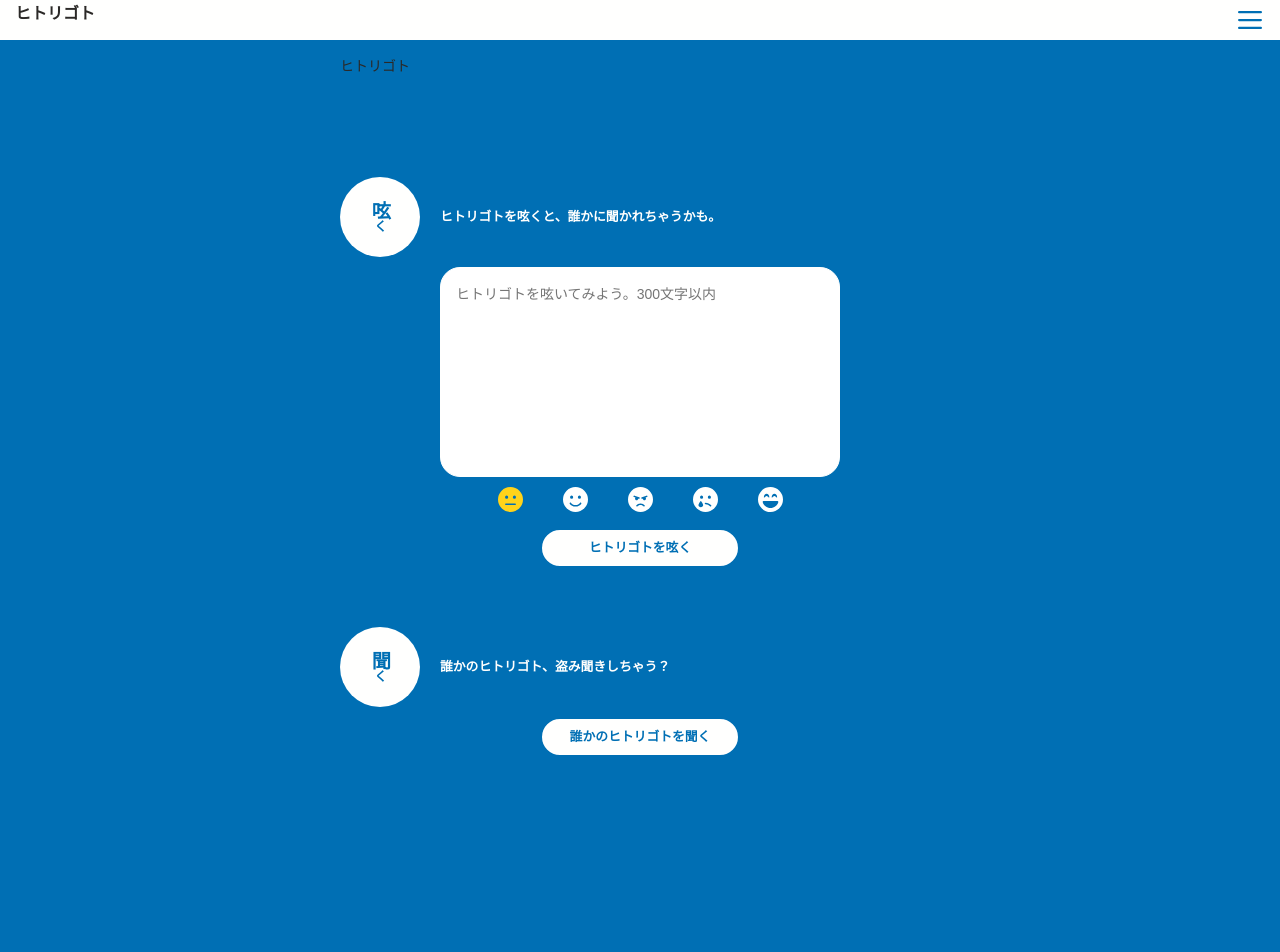
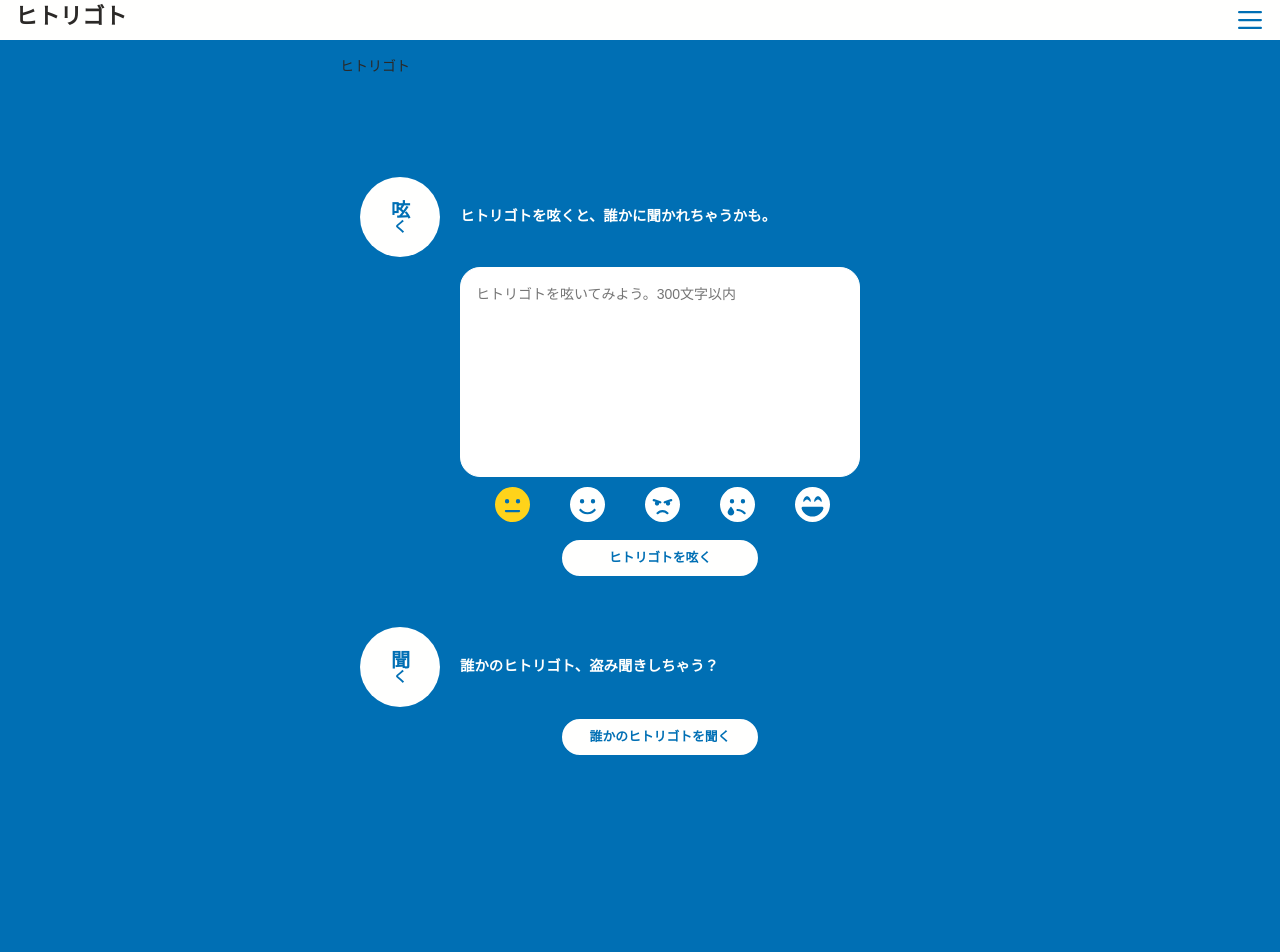
Before and after one commit to wasabi1018/hitorigoto, a Next.js app: page / in a window 1280 px wide. Shown: the top 952 px of the page. Built offline with nearby package versions, Linux system fonts and the light colour scheme.

Commit message:
レイアウト修正

```diff
--- a/src/components/hearing.tsx
+++ b/src/components/hearing.tsx
@@ -5,7 +5,7 @@ import SectionButton from './section-button';
 
 const Hearing = () => {
     return (
-        <div className='p-section u-mt-150'>
+        <div className='p-section--hearing u-mt-150'>
             <SectionTitle title='聞く'/>
             <SectionExplanation explanation='誰かのヒトリゴト、盗み聞きしちゃう？' />
             <SectionButton buttonName='誰かのヒトリゴトを聞く' />
--- a/src/components/section-button.tsx
+++ b/src/components/section-button.tsx
@@ -8,8 +8,8 @@ type SetctionButtonProps = {
 /** セクション ボタン */
 const SectionButton = ({ buttonName }: SetctionButtonProps) => {
     return (
-        <div>
-            <button className='c-button u-mt-10'>
+        <div className='c-button'>
+            <button className='u-mt-10'>
                 { buttonName }
             </button>
         </div>
--- a/src/components/section-emotions-select.tsx
+++ b/src/components/section-emotions-select.tsx
@@ -16,7 +16,7 @@ const SectionEmotionsSelect: React.FC = () => {
               checked={selectedEmotion === "meh"}
               onChange={() => setSelectedEmotion("meh")}
             />
-            <FaFaceMeh size={25} color={selectedEmotion === 'meh' ? '#ffd31a' : '#fffffe'} />
+            <FaFaceMeh size={35} color={selectedEmotion === 'meh' ? '#ffd31a' : '#fffffe'} />
           </label>
 
           <label key={"smile"}>
@@ -27,7 +27,7 @@ const SectionEmotionsSelect: React.FC = () => {
               checked={selectedEmotion === "smile"}
               onChange={() => setSelectedEmotion("smile")}
             />
-            <FaFaceSmile size={25} color={selectedEmotion === 'smile' ? '#ffd31a' : '#fffffe'} />
+            <FaFaceSmile size={35} color={selectedEmotion === 'smile' ? '#ffd31a' : '#fffffe'} />
           </label>
 
           <label key={"angry"}>
@@ -38,7 +38,7 @@ const SectionEmotionsSelect: React.FC = () => {
               checked={selectedEmotion === "angry"}
               onChange={() => setSelectedEmotion("angry")}
             />
-            <FaFaceAngry size={25} color={selectedEmotion === 'angry' ? '#ffd31a' : '#fffffe'} />
+            <FaFaceAngry size={35} color={selectedEmotion === 'angry' ? '#ffd31a' : '#fffffe'} />
           </label>
 
           <label key={"sad"}>
@@ -49,7 +49,7 @@ const SectionEmotionsSelect: React.FC = () => {
               checked={selectedEmotion === "sad"}
               onChange={() => setSelectedEmotion("sad")}
             />
-            <FaFaceSadTear size={25} color={selectedEmotion === 'sad' ? '#ffd31a' : '#fffffe'} />
+            <FaFaceSadTear size={35} color={selectedEmotion === 'sad' ? '#ffd31a' : '#fffffe'} />
           </label>
 
           <label key={"laugh"}>
@@ -60,7 +60,7 @@ const SectionEmotionsSelect: React.FC = () => {
               checked={selectedEmotion === "laugh"}
               onChange={() => setSelectedEmotion("laugh")}
             />
-            <FaFaceLaughBeam size={25} color={selectedEmotion === 'laugh' ? '#ffd31a' : '#fffffe'} />
+            <FaFaceLaughBeam size={35} color={selectedEmotion === 'laugh' ? '#ffd31a' : '#fffffe'} />
           </label>
       </div>
     );
--- a/src/components/tweet.tsx
+++ b/src/components/tweet.tsx
@@ -6,7 +6,7 @@ import SectionEmotionsSelect from './section-emotions-select';
 
 const Tweet = () => {
     return (
-        <div className='p-section u-mt-100'>
+        <div className='p-section--tweet u-mt-100'>
             <SectionTitle title='呟く'/>
             <SectionExplanation explanation='ヒトリゴトを呟くと、誰かに聞かれちゃうかも。' />
             <textarea className='c-tweet u-mt-10' maxLength={300} placeholder='ヒトリゴトを呟いてみよう。300文字以内'></textarea>
--- a/src/styles/component/_button.scss
+++ b/src/styles/component/_button.scss
@@ -1,6 +1,15 @@
 @use '../foundation/variable' as var;
 
 .c-button {
+
+    text-align: left;
+    margin-left: 120px;
+
+    @media (max-width: 800px) {
+        margin-left: 75px;
+    }
+
+    button {
         width: 200px;
         height: 40px;
         color: var.$baseColor;
@@ -20,3 +29,4 @@
             border: solid 2px var.$baseColorLV2;
         }
     }
+}
--- a/src/styles/component/_emotions.scss
+++ b/src/styles/component/_emotions.scss
@@ -2,10 +2,16 @@
 
 .c-emotions {
     margin-top: 10px;
+    margin-left: 35px;
+    text-align: left;
 
     label {
         cursor: pointer;
         padding: 20px;
+
+        @media (max-width: 800px) {
+            padding: 10px;
+        }
 
         input[type="radio"] {
             display: none;
--- a/src/styles/component/_tweet.scss
+++ b/src/styles/component/_tweet.scss
@@ -6,8 +6,13 @@
     width: 400px;
     border-radius: 20px;
     padding: 15px;
-    margin-left: 100px;
+    margin-left: 20px;
     border-color: var.$baseColorLV2;
+
+    @media (max-width: 800px) {
+        height: 400px;
+        width: 300px;
+    }
 
     &:focus {
         outline: none;
--- a/src/styles/foundation/_base.scss
+++ b/src/styles/foundation/_base.scss
@@ -9,11 +9,11 @@ body {
 }
 
 h1 {
-    font-size: 1rem;
+    font-size: 1.4rem;
 }
 
 h2 {
-    font-size: 0.8rem;
+    font-size: 0.9rem;
 }
 
 a {
--- a/src/styles/project/_faq.scss
+++ b/src/styles/project/_faq.scss
@@ -9,6 +9,7 @@
     }
 
     div {
+        font-size: 0.8rem;
         width: 600px;
         background-color: var.$baseColorLV2;
         opacity: 0.8;
--- a/src/styles/project/_section.scss
+++ b/src/styles/project/_section.scss
@@ -1,12 +1,17 @@
 @use '../foundation/variable' as var;
 
-.p-section {
+.p-section--tweet {
 
     display: grid;
     height: 300px;
+    margin-left: 20px;
     text-align: center;
     grid-template-columns: 0.1fr 1fr;
     grid-template-rows: repeat(4, 1fr);
+
+    @media (max-width: 800px) {
+        height: 480px;
+    }
 
     :nth-child(1) {
         grid-area: 1 / 1 / 2 / 2;
@@ -17,14 +22,48 @@
     }
 
     :nth-child(3) {
-        grid-area: 2 / 1 / 3 / 3;
+        grid-area: 2 / 2 / 3 / 3;
     }
 
     :nth-child(4) {
-        grid-area: 3 / 1 / 4 / 3;
+        grid-area: 3 / 2 / 4 / 3;
     }
 
     :nth-child(5) {
-        grid-area: 4 / 1 / 5 / 3;
+        grid-area: 4 / 2 / 5 / 3;
     }
 }
+
+.p-section--hearing {
+
+    display: grid;
+    height: 300px;
+    margin-left: 20px;
+    text-align: center;
+    grid-template-columns: 0.1fr 1fr;
+    grid-template-rows: repeat(4, 1fr);
+
+    @media (max-width: 800px) {
+        height: 300px;
+    }
+
+    :nth-child(1) {
+        grid-area: 1 / 1 / 2 / 2;
+    }
+
+    :nth-child(2) {
+        grid-area: 1 / 2 / 2 / 3;
+    }
+
+    :nth-child(3) {
+        grid-area: 2 / 2 / 3 / 3;
+    }
+
+    :nth-child(4) {
+        grid-area: 3 / 2 / 4 / 3;
+    }
+
+    :nth-child(5) {
+        grid-area: 4 / 2 / 5 / 3;
+    }
+}
```
Lines whose indentation alone changed are shown as unchanged.
